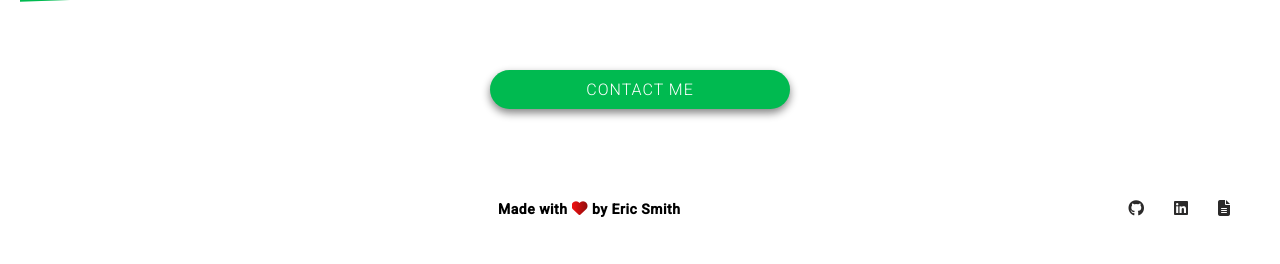
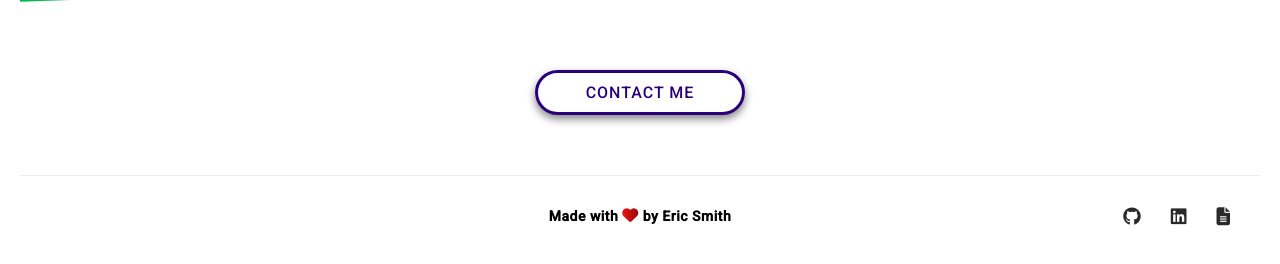
Before and after one commit to ericsmith92/portfolio-v2, a React (Create React App) app: page / in a window 1280 px wide. Shown: the part 1394-1658 px from the top of the page. Built offline with nearby package versions, Linux system fonts and the light colour scheme; no server answers.

Commit message:
a few small style tweaks

```diff
--- a/src/styles/components/_contact.scss
+++ b/src/styles/components/_contact.scss
@@ -3,23 +3,27 @@
 
     &_btn{
         display: block;
-        width: 300px;
+        width: 210px;
         margin: 0 auto;
         text-align: center;
         padding: 10px 0;
         text-decoration: none;
         text-transform: uppercase;
-        color: #fff;
-        background-color: $green-primary;
+        color: $heading_colour;
+        //background-color: $heading_colour;
         letter-spacing: 1px;
+        border: 3px solid $heading_colour;
         border-radius: 30px;
-        font-weight: 300;
+        font-weight: 500;
         @include standard-box-shadow;
         transition: all 0.5s ease;
 
         &:hover{
             box-shadow: none;
             transform: translateY(-2px);
+            background-color: $heading_colour;
+            color: #fff;
+            font-weight: 300;
         }
     }
 }
--- a/src/styles/components/_footer.scss
+++ b/src/styles/components/_footer.scss
@@ -1,9 +1,12 @@
 .footer{
-    padding: 30px 0;
+    padding: 30px 0 20px 0px;
     text-align: center;
+    position: relative;
+    border-top: 1px solid #eee;
 
     &_social{
         list-style: none;
+        margin: 0 0 15px 0;
         padding: 0;
 
         li{
@@ -15,6 +18,7 @@
 
             a{
                 transition: all 0.5s ease;
+                font-size: 18px;
                 &:hover{
                     color: $green_primary;
                 }
@@ -42,11 +46,12 @@
 
 @media all and (min-width: 768px){
     .footer{
-        padding: 30px;
+        padding: 30px 30px 10px 30px;
 
         &_social{
             margin: 0;
-            float: right;
+            position: absolute;
+            right: 30px;
         }
     }
 }
```
